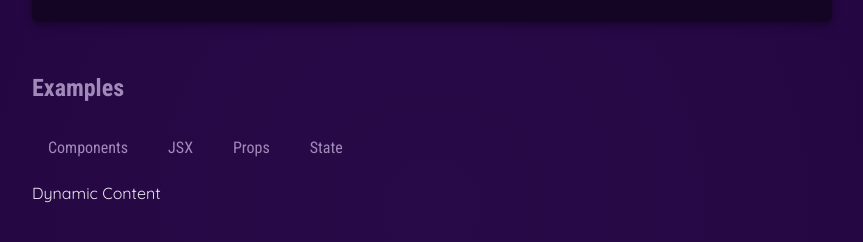
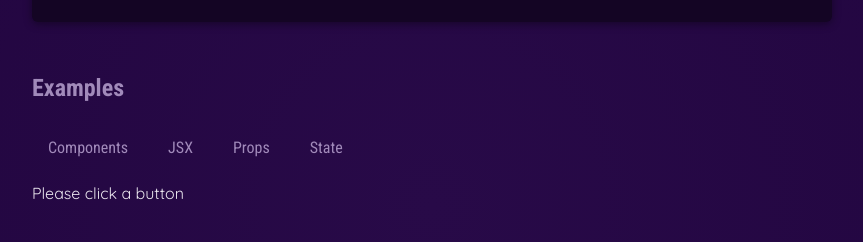
Before and after one commit to Laaguidi/React-Js-essentials, a React (Vite) app: page / in a window 1280 px wide. Shown: the part 434-676 px from the top of the page, without its empty margins (208-1071 px from the left). Built offline with nearby package versions, Linux system fonts and the light colour scheme.

Commit message:
Managing State & Using Hooks

```diff
--- a/src/App.jsx
+++ b/src/App.jsx
@@ -1,3 +1,5 @@
+import { useState } from 'react';
+
 import { CORE_CONCEPTS } from './data.js';
 import Header from './components/Header/Header.jsx';
 
@@ -5,10 +7,15 @@ import CoreConcept from './components/CoreConcept.jsx';
 import TabButton from './components/TabButton.jsx';
 
 function App() {
+    const [ selectedTopic, setSelectedTopic ] = useState('Please click a button');
+
     function handleSelect(selectedButton) {
         // selectedButton => 'components', 'jsx', 'props', 'state'
-        console.log(selectedButton);
+        setSelectedTopic(selectedButton);
+        // console.log(selectedTopic);
     }
+
+    console.log('APP COMPONENT EXECUTING');
 
     return (
         <div>
@@ -37,7 +44,7 @@ function App() {
                         <TabButton onSelect={() => handleSelect('props')}>Props</TabButton>
                         <TabButton onSelect={() => handleSelect('state')}>State</TabButton>
                     </menu>
-                    Dynamic Content
+                    {selectedTopic}
                 </section>
             </main>
         </div>
```
